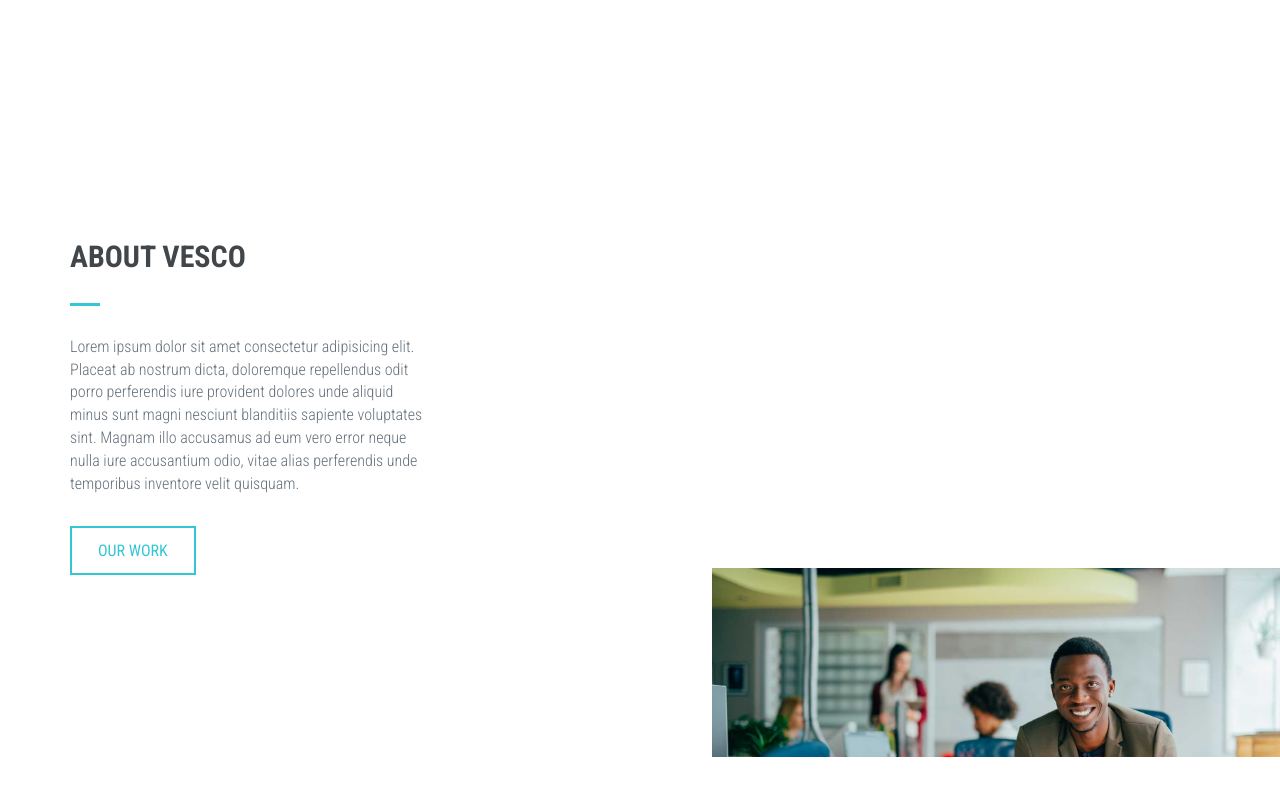
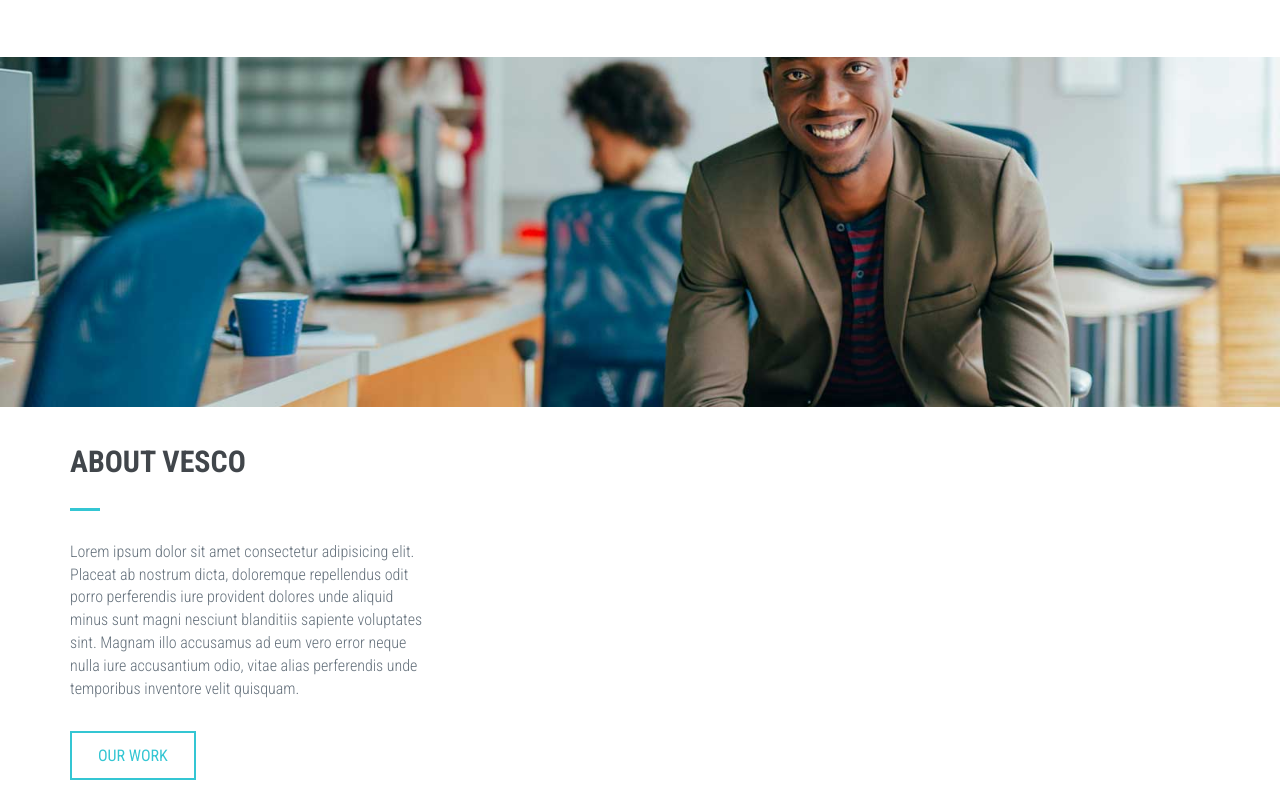
Before and after one commit to SendiSteve/responsive-website, a plain HTML site: page index.html in a window 1280 px wide. Shown: the part 1204-1994 px from the top of the page. Drawn offline with Linux system fonts and the light colour scheme.

Commit message:
add styles for the about section for small devices

```diff
--- a/css/responsive.css
+++ b/css/responsive.css
@@ -40,6 +40,18 @@
     }
 }
 
+/* About - remove diagonal border */
+#about-bg-diagonal {
+    border-left: 0;
+    border-top: 0;
+    width: 100%;
+    height: 350px;
+}
+#about-content-box {
+    width: 100%;
+    height: 350px;
+    margin-top: 30px;
+}
 /* Extra Small Devices (landscape Phone & Portrait tablets */
 
 @media(max-width: 767px) {}
```
